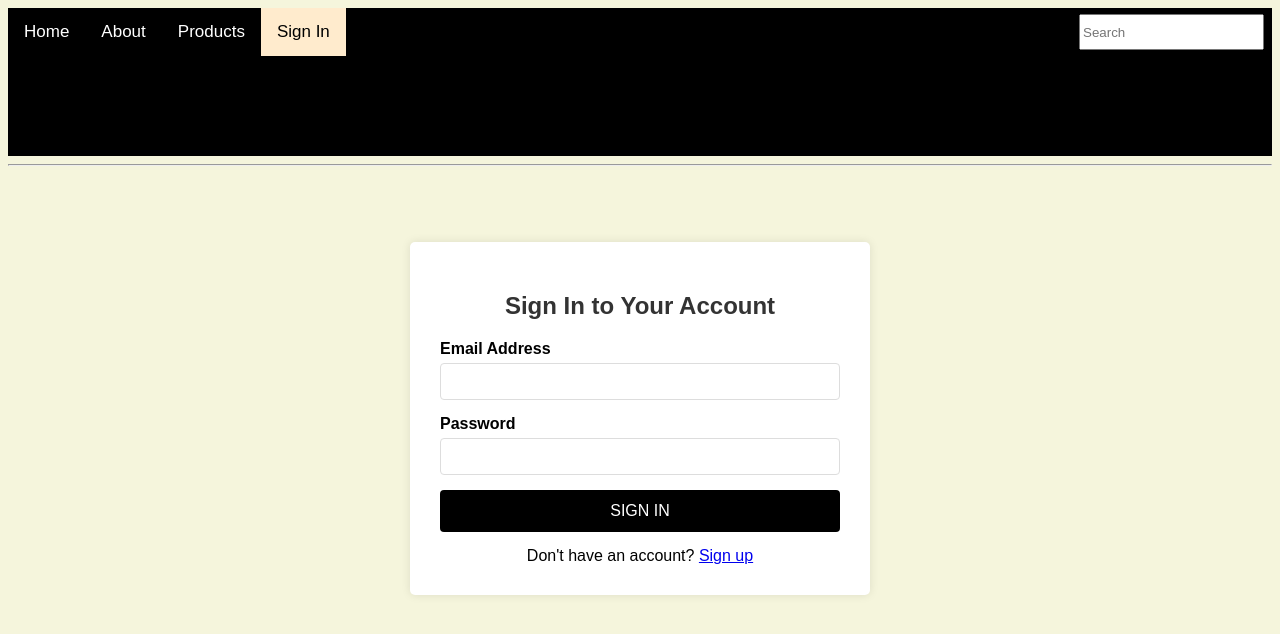
After one commit to Nessma-Saeed/Okhtein, a PHP site: page /Pages/SignIn.php in a window 1280 px wide. The commit adds this page. Shown: the top 634 px of the page. Run offline with PHP 8.4, Linux system fonts and the light colour scheme.

Commit message:
Update all classes, Add signIn,php & Css

```diff
--- /dev/null
+++ b/Class/Alert.php
@@ -0,0 +1,21 @@
+<?php
+
+namespace App;
+
+class Alert
+{
+    public static function PrintMessage($text, $type)
+    {
+        if ($type == "Danger")
+            echo "<div style='text-align:center;margin-bottom:0;' class = 'alert alert-danger' role = 'alert' >" . $text . "</div>";
+        else
+            echo "<div style='text-align:center;margin-bottom:0;' class = 'alert alert-primary' role = 'alert' >" . $text . "</div>";
+    }
+
+    public function alertAfterSignUp()
+    {
+        if (isset($_GET["doneSignUp"])) {
+            \App\Alert::PrintMessage("Done creating your account", 'Success');
+        }
+    }
+}
--- a/Class/Authenticate.php
+++ b/Class/Authenticate.php
@@ -13,7 +13,7 @@ class Authenticate
           $password=$_POST['password'];
           $confirmPassword=$_POST['cpassword'];
           if($password!=$confirmPassword)
-          echo '<div style="width: 100%; background-color: #BF3131; color: #7D0A0A; text-align: center; padding: 15px; font-weight: bold;">Passwords does not match</div>';
+          \App\Alert::PrintMessage("Confirm Password not matched", 'Danger');
           else{
             $myDatabaseObj= new DB;
             $insertStatement="INSERT INTO user VALUES (NULL,?,?,?)";
@@ -21,14 +21,66 @@ class Authenticate
             $hashedPassword=password_hash($password,PASSWORD_DEFAULT);
             $queryObj->bind_param('sss', $username, $email,$hashedPassword);
             $queryStatus=$queryObj->execute();
-            if($queryStatus)
-            echo '<div style="width: 100%; background-color: #B4EBE6; color: #80CBC4; text-align: center; padding: 15px; font-weight: bold;">Your account has been created Successfully!</div>';
-            else
-            echo '<div style="width: 100%; background-color: #BF3131; color: #7D0A0A; text-align: center; padding: 15px; font-weight: bold;">Error occurred while creating account</div>';
+            if($queryStatus){
+                 header('Location:SignIn.php?doneSignUp=1');
+                // echo '<div style="width: 100%; background-color: #B4EBE6; color: #80CBC4; text-align: center; padding: 15px; font-weight: bold;">Your account has been created Successfully!</div>';
+            }
+            else{
+            \App\Alert::PrintMessage("Confirm Password not matched", 'Danger');}
+
+           }
+
+        }
+
     }
 
-}
 
+    public function signIn()
+    {
+            // myDBObject -> DB
+            // Connection -> mysqli
+            // queryStmtObject -> mysqli_stmt
+            // resultObject -> mysqli_result
+
+        if (isset($_POST['SignInBtn'])) {
+            //Catching the inputs
+            $email = $_POST['email'];
+            $password = $_POST['password'];
+            //Connect to DB
+            $myDBObject = new DB();
+            //Check the email is stored then check if the pass matches with the stored one
+            $selectStatement = 'SELECT * FROM `user` WHERE email = ?';
+            $queryStmtObject = $myDBObject->Connection->prepare($selectStatement);
+            $queryStmtObject->bind_param('s', $email);
+            $queryStatus = $queryStmtObject->execute();
+            if (!$queryStatus)
+                Alert::PrintMessage('Something went wrong', 'Danger');
+            else
+            {
+                //To catch result "fetch"
+                //هترجع obj من نوع mysqli_result
+                $resultObject = $queryStmtObject->get_result();
+                //فعلا في email موجود
+                if ($resultObject-> num_rows == 1) {
+                    $rowArr = $resultObject->fetch_assoc();
+                    //Fetch the next row of a result set as an associative array
+                    if (password_verify($password, $rowArr["Password"])) {
+                        // Method check if pass match the stored
+                        // Authenticated
+                        $_SESSION['userID'] = $rowArr["ID"];
+                        $_SESSION['userName'] = $rowArr["Username"];
+                        Alert::PrintMessage("Welcome Back, " . $rowArr['Username'], 'Normal');
+                    }
+                    else
+                    {
+                        Alert::PrintMessage('Wrong password', 'Danger');
+                    }
+                }
+                else {
+                    Alert::PrintMessage('Email is not valid', 'Danger');
+                }
+            }
+        }
     }
 }
 
--- a/Class/DB.php
+++ b/Class/DB.php
@@ -1,9 +1,7 @@
 <?php
 
 namespace App;
-
 use mysqli;
-
 class DB
 {
     private string $hostname = "localhost";
@@ -13,7 +11,9 @@ class DB
     public mysqli $Connection;
 
     public function __construct() //init  // $this-> self in python
+    /*called auto. when making an obj. from DB*/
     {
+        // Parameters: hostname username password database بعرفهم فوق
         $this->Connection = new mysqli($this->hostname, $this->username, $this->password, $this->database);
     }
 
--- /dev/null
+++ b/Front/SignIn.css
@@ -0,0 +1,72 @@
+.TOP_NAV {
+    background-color: black;
+    overflow: hidden;
+}
+.TOP_NAV a {
+    float: left;
+    color: white;
+    text-align: center;
+    padding: 14px 16px;
+    text-decoration: none;
+    font-size: 17px;
+}
+.TOP_NAV a:hover {
+    background-color: blanchedalmond;
+    color: brown;
+}
+.TOP_NAV a.active {
+    background-color: blanchedalmond;
+    color: black;
+}
+body {
+    background-color: beige;
+    font-family: Arial, sans-serif;
+}
+a:hover {
+    font-weight: bold;
+}
+.signin-container {
+    width: 400px;
+    margin: 50px auto;
+    padding: 30px;
+    background-color: white;
+    border-radius: 5px;
+    box-shadow: 0 0 10px rgba(0,0,0,0.1);
+}
+.signin-container h2 {
+    text-align: center;
+    margin-bottom: 20px;
+    color: #333;
+}
+.form-group {
+    margin-bottom: 15px;
+}
+.form-group label {
+    display: block;
+    margin-bottom: 5px;
+    font-weight: bold;
+}
+.form-group input {
+    width: 100%;
+    padding: 10px;
+    border: 1px solid #ddd;
+    border-radius: 4px;
+    box-sizing: border-box;
+}
+.signin-btn {
+    width: 100%;
+    padding: 12px;
+    background-color: black;
+    color: white;
+    border: none;
+    border-radius: 4px;
+    cursor: pointer;
+    font-size: 16px;
+}
+.signin-btn:hover {
+    background-color: #333;
+}
+.signup-link {
+    text-align: center;
+    margin-top: 15px;
+}
--- /dev/null
+++ b/Pages/SignIn.php
@@ -0,0 +1,69 @@
+<?php
+
+use App\Alert;
+use App\DB;
+
+require_once('../vendor/autoload.php');
+
+$alertObject = new Alert();
+$alertObject->alertAfterSignUp();
+//in alert class
+
+$authObject = new \App\Authenticate();
+$authObject->signIn();
+
+// $authObject->redirectIfAuth();
+
+?>
+
+<!DOCTYPE html>
+<html lang="en">
+
+<head>
+    <meta charset="UTF-8">
+    <meta http-equiv="X-UA-Compatible" content="IE=edge">
+    <meta name="viewport" content="width=device-width, initial-scale=1.0">
+    <link rel="stylesheet" href="../Front/SignIn.css">
+    <title>Sign In</title>
+</head>
+
+<body>
+
+<div class="TOP_NAV">
+            <a href="Home.html">Home</a>
+            <a href="about.html">About</a>
+            <a href="Products.html">Products</a>
+            <a class="active" href="signin.html">Sign In</a>
+            <input type="text" placeholder="Search" style="height: 30px; position: absolute; top: 14px; right: 16px;"><br><br>
+        </div>
+
+        <div style="background-color: black; height: 70px; padding-top: 30px;">
+            <marquee><img src="logo-white.png"></marquee>
+        </div>
+        <hr><br>
+
+    <div class="signin-container">
+        <h2>Sign In to Your Account</h2>
+        <form method="POST">
+
+                <div class="form-group">
+                    <label for="email">Email Address</label>
+                    <input type="email" id="email" name="email" required>
+                </div>
+
+                <div class="form-group">
+                    <label for="password">Password</label>
+                    <input type="password" id="password" name="password" required>
+                </div>
+
+                <button type="submit" name="SignInBtn" class="signin-btn">SIGN IN</button>
+
+                <div class="signup-link">
+                    Don't have an account? <a href="SignUp.php">Sign up</a>
+                </div>
+
+
+            </form>
+    </div>
+
+</html>
--- a/Pages/index.php
+++ b/Pages/index.php
@@ -16,6 +16,7 @@ $myObj = new \App\DB();
     <link rel="stylesheet" href="../Front/">
 </head>
 <body>
+    <!-- To access navbar once,,, .->"concatenation",,, Full path -->
 <?php require_once $_SERVER['DOCUMENT_ROOT'] . '/IA/pages/Layout/Navbar.php' ?>
 <h1>Welcome Back, <?php echo $_SESSION['Username'] ?></h1>
 </body>
```
Also changed, not shown: Pages/SignUp.php (+3 -4 lines).
